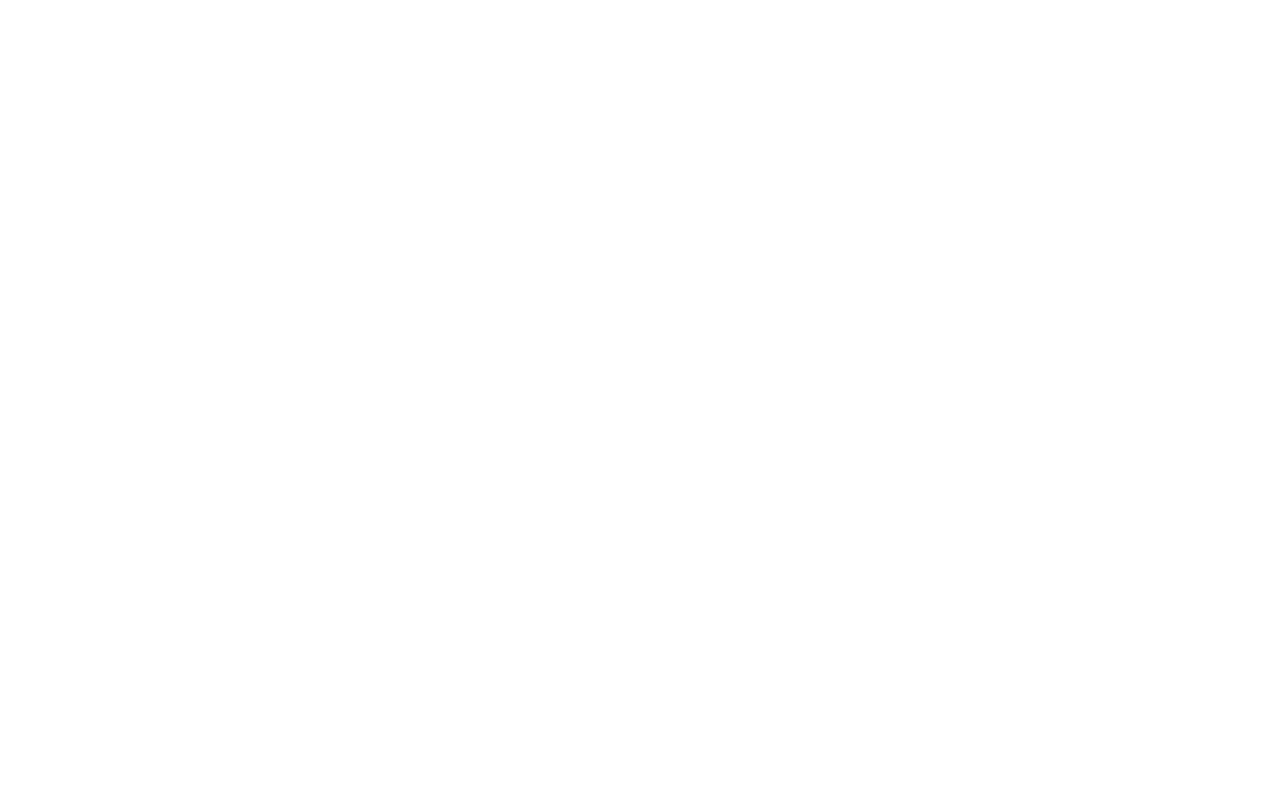
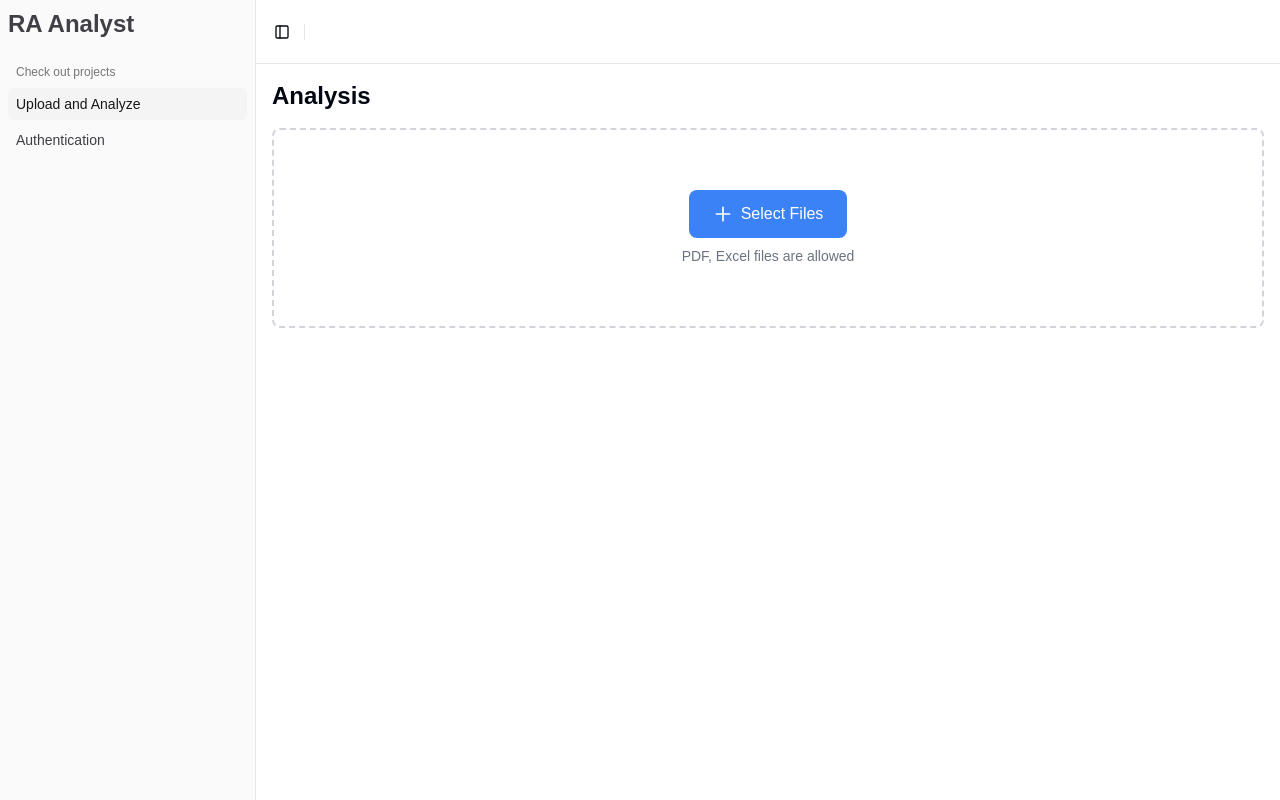
Before and after one commit to mattbeckstrand/RealEstate-Frontend, a Next.js app: page /analysis in a window 1280 px wide. Built offline with nearby package versions, Linux system fonts and the light colour scheme.

Commit message:
created own upload functionality

```diff
--- a/src/app/analysis/page.tsx
+++ b/src/app/analysis/page.tsx
@@ -1,9 +1,23 @@
+"use client"
 import { FileHandler } from '@/components/FileHandler'
+import { AppSidebar } from "@/components/app-sidebar"
+import { SidebarInset, SidebarProvider, SidebarTrigger } from "@/components/ui/sidebar"
+import { Separator } from "@/components/ui/separator"
 
 export default function AnalysisPage() {
   return (
-    <div>
-      <FileHandler />
-    </div>
+    <SidebarProvider>
+      <AppSidebar />
+      <SidebarInset>
+        <header className="flex h-16 shrink-0 items-center gap-2 border-b px-4">
+          <SidebarTrigger className="-ml-1" />
+          <Separator orientation="vertical" className="mr-2 h-4" />
+        </header>
+        <div className="flex flex-1 flex-col gap-4 p-4">
+          <h1 className="text-2xl font-bold">Analysis</h1>
+          <FileHandler />
+        </div>
+      </SidebarInset>
+    </SidebarProvider>
   );
 }
--- a/src/components/FileHandler.tsx
+++ b/src/components/FileHandler.tsx
@@ -8,11 +8,19 @@
   const [files, setFiles] = useState<File[]>([]);
 
   return (
-    <div>
+    <div className="flex flex-col items-center justify-center min-h-[200px] border-2 border-dashed border-gray-300 rounded-lg p-6">
       {files.length === 0 ? (
         <UploadComponent onUpload={setFiles} />
       ) : (
-        <div>hello</div>
+        <div className="text-green-500">
+          {files.length} file(s) selected
+          <button
+            onClick={() => setFiles([])}
+            className="ml-4 text-red-500 hover:text-red-700"
+          >
+            Clear
+          </button>
+        </div>
       )}
     </div>
   );
--- a/src/components/app-sidebar.tsx
+++ b/src/components/app-sidebar.tsx
@@ -24,21 +24,11 @@
   versions: ["1.0.1", "1.1.0-alpha", "2.0.0-beta1"],
   navMain: [
     {
-      title: "Upload Data",
-      url: "#",
-      items: [
-        {
-          title: "New Upload",
-          url: "/upload",
-        },
-      ],
-    },
-    {
       title: "Check out projects",
       url: "#",
       items: [
         {
-          title: "Analysis",
+          title: "Upload and Analyze",
           url: "/analysis",
         },
         {
--- a/src/components/upload.tsx
+++ b/src/components/upload.tsx
@@ -9,14 +9,13 @@
 export function UploadComponent({ onUpload }: UploadComponentProps) {
     const [isDragging, setIsDragging] = useState(false);
 
-
     const handleFileSelect = (event: React.ChangeEvent<HTMLInputElement>) => {
         const selectedFiles = Array.from(event.target.files || []);
         onUpload(selectedFiles);
     }
 
     return (
-        <div>
+        <div className="text-center">
             <input
                 type="file"
                 onChange={handleFileSelect}
@@ -25,6 +24,18 @@
                 className="hidden"
                 id="file-upload"
             />
+            <label
+                htmlFor="file-upload"
+                className="inline-flex items-center px-6 py-3 bg-blue-500 hover:bg-blue-600 text-white font-medium rounded-lg cursor-pointer transition-colors"
+            >
+                <svg className="w-5 h-5 mr-2" fill="none" stroke="currentColor" viewBox="0 0 24 24">
+                    <path strokeLinecap="round" strokeLinejoin="round" strokeWidth={2} d="M12 4v16m8-8H4" />
+                </svg>
+                Select Files
+            </label>
+            <p className="mt-2 text-sm text-gray-500">
+                PDF, Excel files are allowed
+            </p>
         </div>
     )
 }
```
